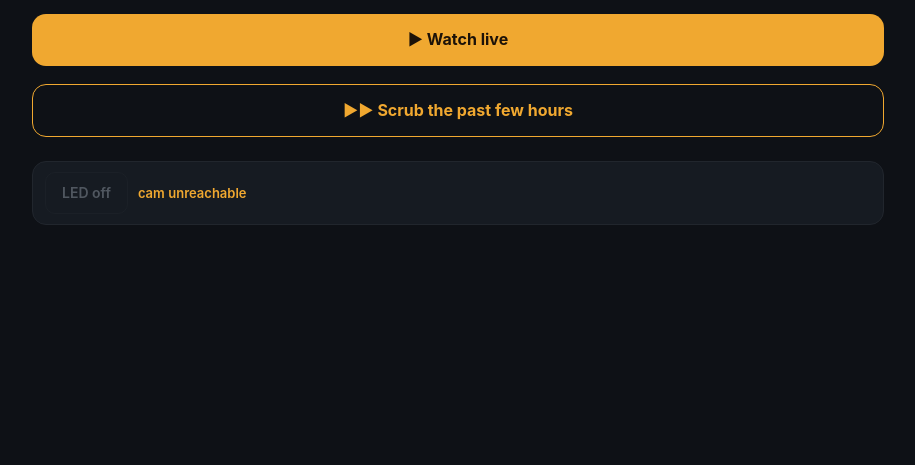
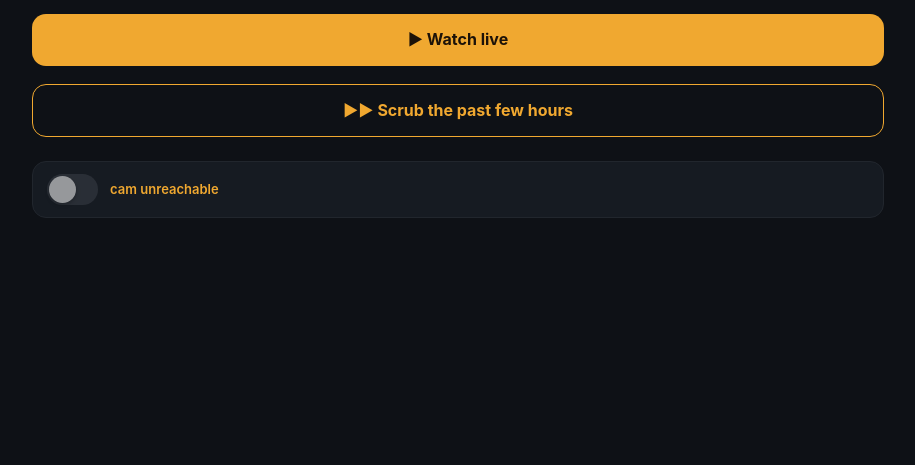
Before and after one commit to AlexNly/birbESP, a FastAPI app: page / in a window 1280 px wide. Shown: the part 227-692 px from the top of the page, without its empty margins (182-1097 px from the left). Run offline with FastAPI, Linux system fonts and the light colour scheme; data that the repository does not hold is empty.

Commit message:
refactor(server): iOS-style toggle switch for the LED control
Replaces the dual-purpose 'LED on'/'LED off' text button (which was
ambiguous — was it a status indicator or an action label?) with an
iOS-style sliding toggle:

- A 51x31 px pill that uses role=switch + aria-checked for proper
  accessibility (screen readers announce 'switch, on/off').
- White thumb slides 20 px across; track turns orange when on.
- Status text sits beside it: 'off' when idle, 'on · auto-off in 28s'
  with live countdown while temporary, '⚠ always on - heat risk +
  scares birds' in accent when permanent. 'keep on' button only
  appears in the temporary-on state.

Toggle is server-driven: tap sends /led/on or /led/off, then the JSON
response repaints the state. Brief race where the visual stays at the
old value until the response lands (~100 ms on LAN) is preferable to
flipping visually and then snapping back if the cam rejected.

```diff
--- a/server/app/static/led.js
+++ b/server/app/static/led.js
@@ -22,9 +22,7 @@
 
     function paint(d) {
       var on = d.state === 'on';
-      btn.classList.toggle('active', on);
-      btn.textContent = on ? 'LED on' : 'LED off';
-      btn.setAttribute('aria-pressed', on ? 'true' : 'false');
+      btn.setAttribute('aria-checked', on ? 'true' : 'false');
       btn.disabled = false;
 
       if (on && d.permanent) {
@@ -34,14 +32,14 @@
         clearPoll();
       } else if (on) {
         var s = Math.max(1, Math.ceil((d.remaining_ms || 0) / 1000));
-        status.textContent = 'auto-off in ' + s + 's';
+        status.textContent = 'on · auto-off in ' + s + 's';
         status.className = 'led-status';
         keep.hidden = false;
         keep.disabled = false;
         startPoll();
       } else {
-        status.textContent = '';
-        status.className = 'led-status';
+        status.textContent = 'off';
+        status.className = 'led-status muted';
         keep.hidden = true;
         clearPoll();
       }
@@ -60,7 +58,8 @@
     }
 
     btn.addEventListener('click', function () {
-      var target = btn.classList.contains('active') ? '/led/off' : '/led/on';
+      var isOn = btn.getAttribute('aria-checked') === 'true';
+      var target = isOn ? '/led/off' : '/led/on';
       btn.disabled = true;
       fetch(target, { cache: 'no-store' })
         .then(function (r) { return r.json(); })
--- a/server/app/static/style.css
+++ b/server/app/static/style.css
@@ -130,31 +130,46 @@ a { color: inherit; text-decoration: none; }
 
 /* Reusable LED control — used on home page and live page via _led_control.html */
 .led-control {
-  display: flex; align-items: center; flex-wrap: wrap; gap: 10px;
+  display: flex; align-items: center; gap: 12px;
   margin-top: 12px;
-  padding: 10px 12px;
+  padding: 12px 14px;
   border: 1px solid var(--border); border-radius: var(--radius);
   background: var(--bg-elev);
 }
-.led-btn {
-  padding: 10px 16px;
-  background: transparent; color: var(--fg-muted);
-  border: 1px solid var(--border); border-radius: 10px;
-  font: inherit; font-size: 14px; font-weight: 600;
-  cursor: pointer; flex-shrink: 0;
+
+/* iOS-style toggle switch (role=switch, aria-checked drives the state). */
+.ios-toggle {
+  position: relative; flex-shrink: 0;
+  width: 51px; height: 31px;
+  border: none; padding: 0;
+  border-radius: 31px;
+  background: #3a3f47;
+  cursor: pointer;
+  transition: background-color 0.2s ease;
   -webkit-tap-highlight-color: transparent;
 }
-.led-btn.active {
-  background: var(--accent); color: #1c1208;
-  border-color: var(--accent);
+.ios-toggle[aria-checked="true"] { background: var(--accent); }
+.ios-toggle[disabled] { opacity: 0.55; cursor: not-allowed; }
+.ios-toggle-thumb {
+  position: absolute; top: 2px; left: 2px;
+  width: 27px; height: 27px;
+  border-radius: 50%;
+  background: #ffffff;
+  box-shadow: 0 2px 4px rgba(0, 0, 0, 0.35);
+  transition: transform 0.2s ease;
+  pointer-events: none;
 }
-.led-btn[disabled] { opacity: 0.5; cursor: not-allowed; }
+.ios-toggle[aria-checked="true"] .ios-toggle-thumb {
+  transform: translateX(20px);
+}
+
 .led-meta {
   display: flex; align-items: center; gap: 10px;
   flex: 1; min-width: 0;
   font-size: 13px;
 }
-.led-status { color: var(--fg-muted); font-variant-numeric: tabular-nums; }
+.led-status { color: var(--fg); font-variant-numeric: tabular-nums; }
+.led-status.muted { color: var(--fg-muted); }
 .led-status.warning { color: var(--accent); font-weight: 600; }
 .led-keep-on {
   background: transparent; color: var(--accent);
--- a/server/app/templates/_led_control.html
+++ b/server/app/templates/_led_control.html
@@ -1,9 +1,12 @@
 {# Reusable LED control. Drop {% include "_led_control.html" %} into any page;
-   the JS in static/led.js auto-binds every .led-control on the page. #}
+   static/led.js auto-binds every .led-control on the page. #}
 <div class="led-control" data-led-control>
-  <button class="led-btn" type="button" aria-pressed="false" data-led-btn>LED off</button>
+  <button class="ios-toggle" type="button" role="switch" aria-checked="false"
+          aria-label="Camera LED" data-led-btn>
+    <span class="ios-toggle-thumb"></span>
+  </button>
   <div class="led-meta">
-    <span class="led-status" data-led-status></span>
+    <span class="led-status" data-led-status>LED</span>
     <button class="led-keep-on" type="button" hidden data-led-keep-on>keep on</button>
   </div>
 </div>
```
